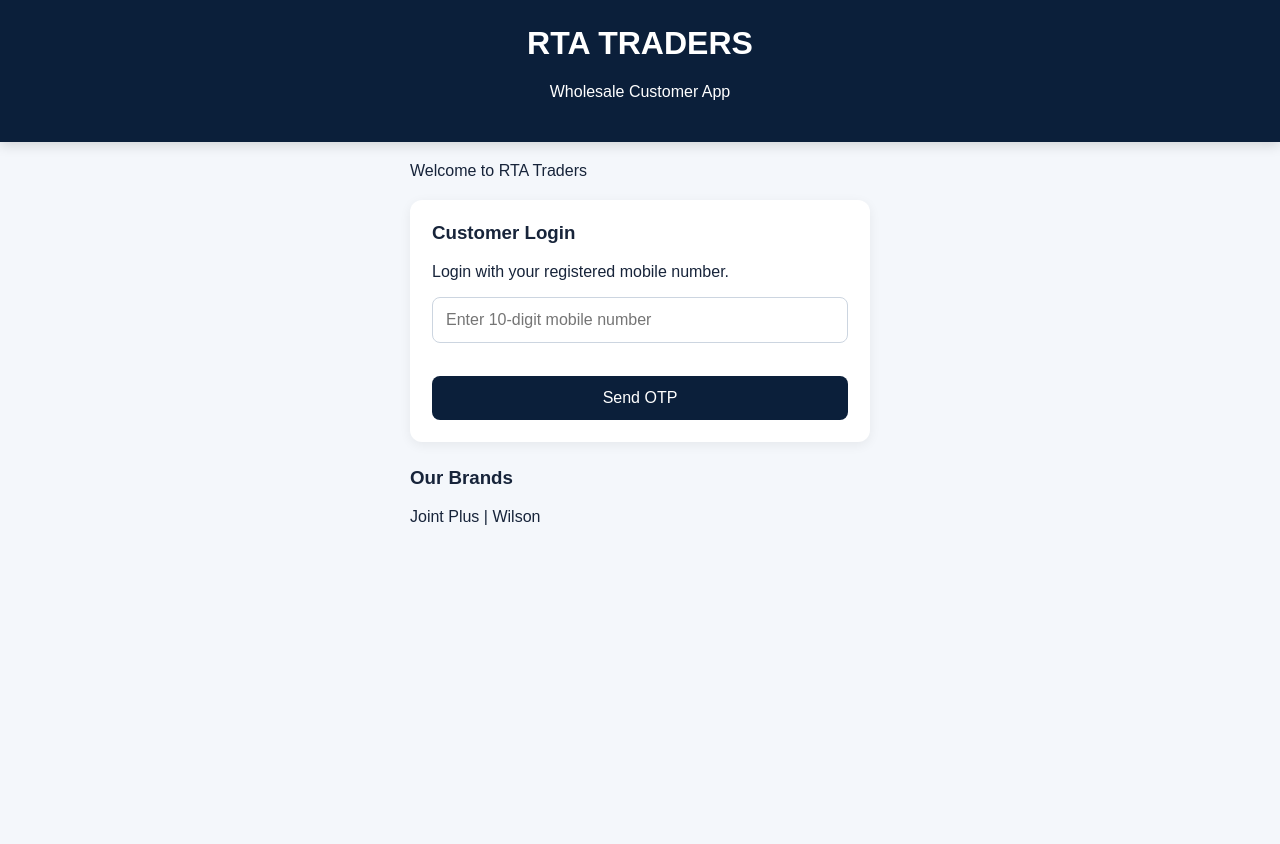
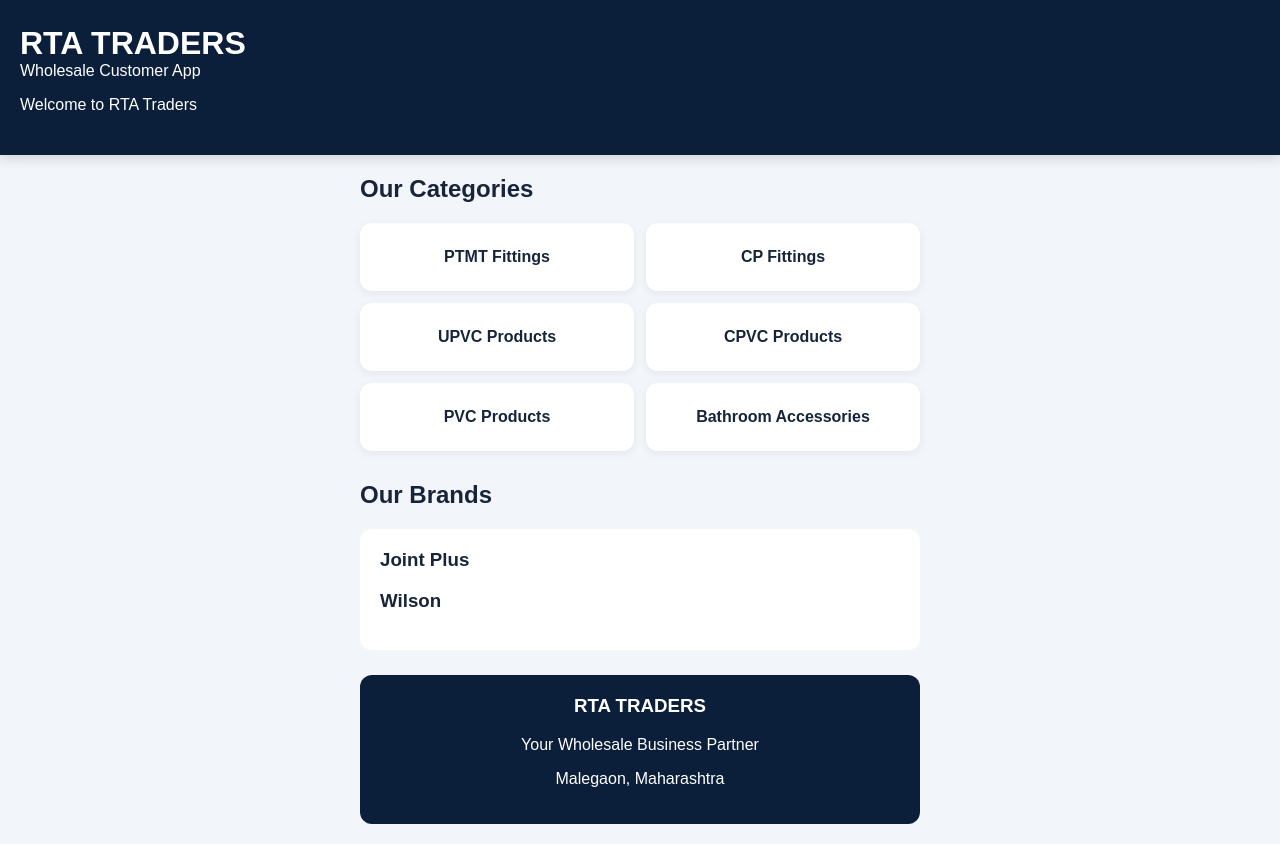
Before and after one commit to rtatraders352-wq/rta-traders-app, a React (Vite) app: page / in a window 1280 px wide. Before the commit the page ends 800 px from the top, so only its background shows below. Built offline with nearby package versions, Linux system fonts and the light colour scheme.

Commit message:
Update App.jsx

```diff
--- a/src/App.jsx
+++ b/src/App.jsx
@@ -1,250 +1,83 @@
-
-import React, { useRef, useState } from "react";
-import {
-  RecaptchaVerifier,
-  signInWithPhoneNumber,
-  signOut
-} from "firebase/auth";
-import {
-  collection,
-  getDocs,
-  query,
-  where
-} from "firebase/firestore";
-import { auth, db } from "./firebase.js";
+import React from "react";
 
 export default function App() {
-  const [mobile, setMobile] = useState("");
-  const [otp, setOtp] = useState("");
-  const [confirmation, setConfirmation] = useState(null);
-  const [customer, setCustomer] = useState(null);
-  const [message, setMessage] = useState("");
-  const [loading, setLoading] = useState(false);
-  const verifier = useRef(null);
-
-  async function sendOTP() {
-    const number = mobile.trim();
-
-    if (!/^[6-9]\d{9}$/.test(number)) {
-      setMessage("Please enter a valid 10-digit mobile number.");
-      return;
-    }
-
-    setLoading(true);
-    setMessage("");
-
-    try {
-      if (!verifier.current) {
-        verifier.current = new RecaptchaVerifier(
-          auth,
-          "recaptcha-container",
-          { size: "normal" }
-        );
-      }
-
-      const result = await signInWithPhoneNumber(
-        auth,
-        "+91" + number,
-        verifier.current
-      );
-
-      setConfirmation(result);
-      setMessage("OTP sent successfully. Please enter OTP.");
-    } catch (error) {
-      setMessage("OTP error: " + error.message);
-
-      if (verifier.current) {
-        verifier.current.clear();
-        verifier.current = null;
-      }
-    }
-
-    setLoading(false);
-  }
-
-  async function verifyOTP() {
-    if (!otp.trim()) {
-      setMessage("Please enter OTP.");
-      return;
-    }
-
-    setLoading(true);
-    setMessage("");
-
-    try {
-      const result = await confirmation.confirm(otp.trim());
-      const phoneNumber = result.user.phoneNumber;
-
-      if (!phoneNumber) {
-        throw new Error("Phone number not found.");
-      }
-
-      const q = query(
-        collection(db, "customers"),
-        where("mobile", "==", phoneNumber),
-        where("status", "==", "active")
-      );
-
-      const snapshot = await getDocs(q);
-
-      if (snapshot.empty) {
-        await signOut(auth);
-        setCustomer(null);
-        setMessage("Your account is not approved by RTA Traders.");
-      } else {
-        setCustomer(snapshot.docs[0].data());
-        setMessage("Login successful!");
-      }
-    } catch (error) {
-      await signOut(auth).catch(() => {});
-      setCustomer(null);
-      setMessage("Login error: " + error.message);
-    }
-
-    setLoading(false);
-  }
-
-  async function logout() {
-    await signOut(auth);
-    setCustomer(null);
-    setConfirmation(null);
-    setOtp("");
-    setMobile("");
-    setMessage("You have logged out.");
-  }
-
   return (
     <div style={{
       minHeight: "100vh",
-      background: "#f4f7fb",
+      background: "#f2f5fa",
       fontFamily: "Arial, sans-serif",
       color: "#17243a"
     }}>
+
       <header style={{
         background: "#0b1f3a",
         color: "white",
-        padding: "25px",
-        textAlign: "center"
+        padding: "25px 20px"
       }}>
-        <h1>RTA TRADERS</h1>
+        <h1 style={{ margin: 0 }}>RTA TRADERS</h1>
         <p>Wholesale Customer App</p>
+        <p>Welcome to RTA Traders</p>
       </header>
 
-      <main style={{
-        maxWidth: "500px",
-        margin: "auto",
-        padding: "20px"
-      }}>
-        <p>Welcome to RTA Traders</p>
+      <main style={{ padding: "20px" }}>
+
+        <h2>Our Categories</h2>
+
+        <div style={{
+          display: "grid",
+          gridTemplateColumns: "repeat(2, 1fr)",
+          gap: "12px"
+        }}>
+
+          {[
+            "PTMT Fittings",
+            "CP Fittings",
+            "UPVC Products",
+            "CPVC Products",
+            "PVC Products",
+            "Bathroom Accessories"
+          ].map((item) => (
+            <div key={item} style={{
+              background: "white",
+              padding: "25px 10px",
+              borderRadius: "12px",
+              textAlign: "center",
+              fontWeight: "bold",
+              boxShadow: "0 3px 10px #00000010"
+            }}>
+              {item}
+            </div>
+          ))}
+
+        </div>
+
+        <h2 style={{ marginTop: "30px" }}>
+          Our Brands
+        </h2>
 
         <div style={{
           background: "white",
-          padding: "22px",
-          borderRadius: "12px",
-          marginTop: "20px",
-          boxShadow: "0 3px 12px #00000010"
+          padding: "20px",
+          borderRadius: "12px"
         }}>
-          {customer ? (
-            <>
-              <h3>Welcome, {customer.name}!</h3>
-              <p>Your account is active.</p>
-              <p>Mobile: {customer.mobile}</p>
-              <p>Address: {customer.address}</p>
-              <button onClick={logout}>Logout</button>
-            </>
-          ) : (
-            <>
-              <h3>Customer Login</h3>
-              <p>Login with your registered mobile number.</p>
-
-              {!confirmation ? (
-                <>
-                  <input
-  type="tel"
-  value={mobile}
-  onChange={(e) => {
-    const value = e.target.value.replace(/\D/g, "").slice(0, 10);
-    setMobile(value);
-  }}
-  placeholder="Enter 10-digit mobile number"
-  maxLength={10}
-  inputMode="numeric"
-  style={{
-    width: "100%",
-    boxSizing: "border-box",
-    padding: "13px",
-    border: "1px solid #ccd5e0",
-    borderRadius: "8px",
-    fontSize: "16px"
-  }}
-/>
-
-                  <div
-                    id="recaptcha-container"
-                    style={{ marginTop: "15px" }}
-                  />
-
-                  <button
-                    onClick={sendOTP}
-                    disabled={loading}
-                    style={buttonStyle}
-                  >
-                    {loading ? "Please wait..." : "Send OTP"}
-                  </button>
-                </>
-              ) : (
-                <>
-                  <p>OTP sent to +91 {mobile}</p>
-                  <input
-                    type="text"
-                    value={otp}
-                    onChange={(e) => setOtp(e.target.value)}
-                    placeholder="Enter SMS OTP"
-                    maxLength={6}
-                    style={{
-                      width: "100%",
-                      padding: "13px",
-                      border: "1px solid #ccd5e0",
-                      borderRadius: "8px"
-                    }}
-                  />
-
-                  <button
-                    onClick={verifyOTP}
-                    disabled={loading}
-                    style={buttonStyle}
-                  >
-                    {loading ? "Verifying..." : "Verify OTP"}
-                  </button>
-                </>
-              )}
-
-              {message && (
-                <p style={{
-                  marginTop: "15px",
-                  overflowWrap: "anywhere"
-                }}>
-                  {message}
-                </p>
-              )}
-            </>
-          )}
+          <h3>Joint Plus</h3>
+          <h3>Wilson</h3>
         </div>
 
-        <h3 style={{ marginTop: "25px" }}>Our Brands</h3>
-        <p>Joint Plus | Wilson</p>
+        <div style={{
+          background: "#0b1f3a",
+          color: "white",
+          padding: "20px",
+          borderRadius: "12px",
+          marginTop: "25px",
+          textAlign: "center"
+        }}>
+          <h3>RTA TRADERS</h3>
+          <p>Your Wholesale Business Partner</p>
+          <p>Malegaon, Maharashtra</p>
+        </div>
+
       </main>
     </div>
   );
 }
-
-const buttonStyle = {
-  background: "#0b1f3a",
-  color: "white",
-  padding: "13px 25px",
-  border: "none",
-  borderRadius: "8px",
-  width: "100%",
-  marginTop: "18px",
-  cursor: "pointer"
-};
```
